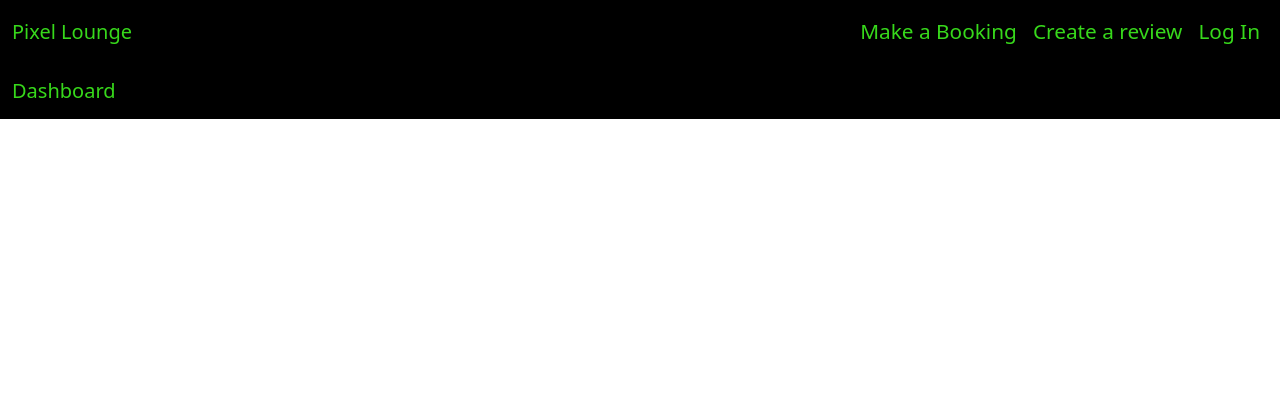
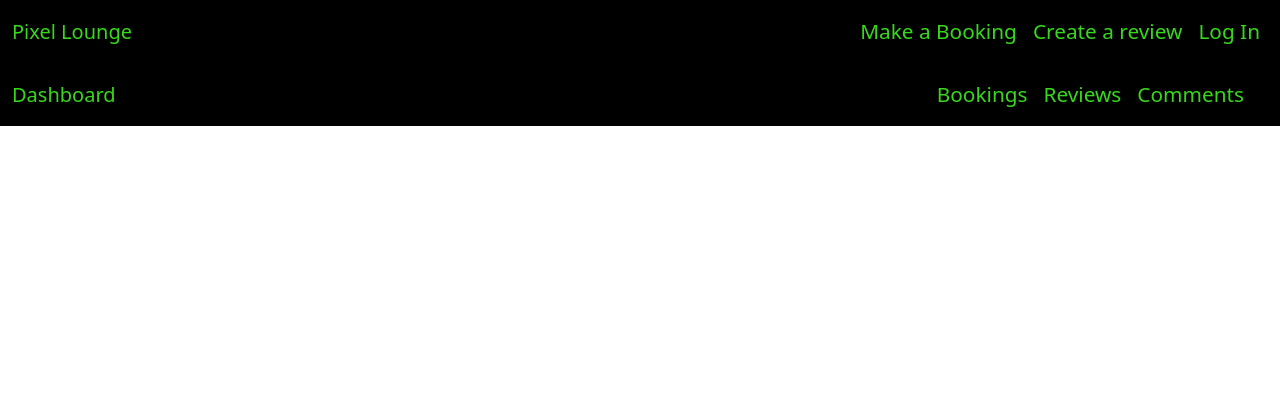
Before and after one commit to HarrisonT1/Portfolio-Project-4, a Django app: page /staff/staff/dashboard/ in a window 1280 px wide. Shown: the top 420 px of the page. Run offline with Django 4.2, Linux system fonts and the light colour scheme; data that the repository does not hold is empty; some libraries are stand-ins or nearby versions.

Commit message:
Add both url patterns for approving/denying bookings

```diff
--- a/staff/templates/staff/staff_dashboard.html
+++ b/staff/templates/staff/staff_dashboard.html
@@ -9,13 +9,16 @@
     <div class="collapse navbar-collapse" id="staff-nav">
       <ul class="navbar-nav ms-auto mb-2 mb-lg-0">
         <li class="nav-item">
-            <a class="nav-link active" aria-current="page" href=""></a>
+            <a class="nav-link active" aria-current="page" href="">Bookings</a>
         </li>
         <li class="nav-item">
-          <a class="nav-link active" aria-current="page" href=""></a>
+          <a class="nav-link active" aria-current="page" href="">Reviews</a>
         </li>
         <li class="nav-item">
-          <a class="nav-link" href="{% url 'create_review' %}"></a>
+          <a class="nav-link" href="">Comments</a>
+        </li>
+        <li class="nav-item">
+          <a class="nav-link" href="="></a>
         </li>
       </ul>
     </div>
--- a/staff/urls.py
+++ b/staff/urls.py
@@ -7,6 +7,8 @@ urlpatterns = [
     # BOOKINGS
     path('staff/dashboard/booking_list/', views.StaffBookingList, name='staff_booking_list'),
     path('staff/dashboard/booking_list/view/<str:booking_id>/', views.ViewBooking, name='view_booking'),
+    path('staff/dashboard/booking_list/approve/<str:booking_id>/', views.ApproveBooking, name='approve_booking'),
+    path('staff/dashboard/booking_list/deny/<str:booking_id>/', views.DenyBooking, name='deny_booking'),
     # REVIEWS
     path('staff/dashboard/review_list/', views.StaffReviewList, name='staff_review_list'),
     path('staff/dashboard/review_list/view/<int:review_id>/', views.ViewReview, name='staff_review_view'),
```
